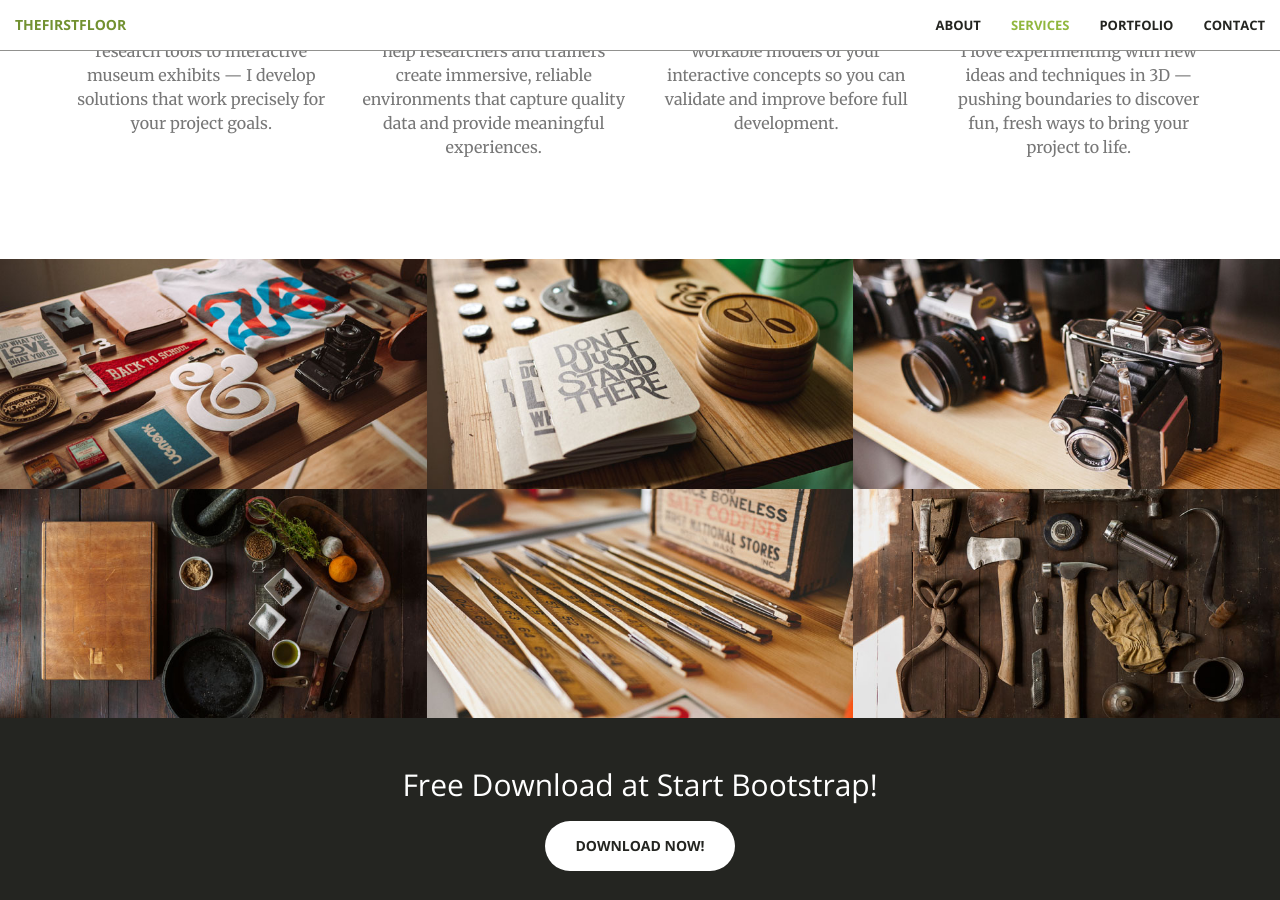
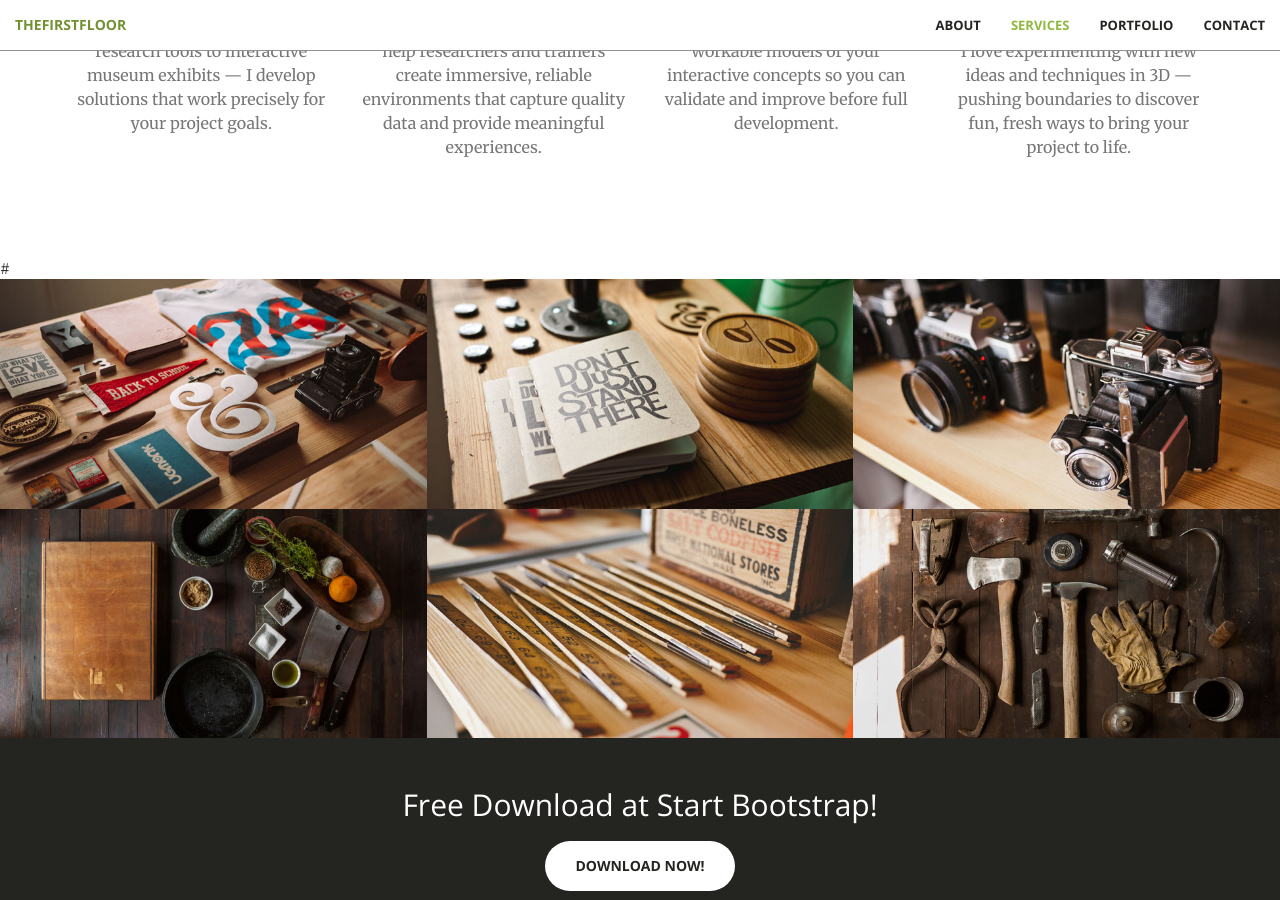
Before and after one commit to thefirstfloor/thefirstfloor.github.io, a Jekyll site: the page built from index.html, in a window 1280 px wide and 900 px high, scrolled down 1710 px. Built offline with Jekyll 4.4.1, drawn with Linux system fonts in a browser that asks for light colours.

Commit message:
does # mean comment

```diff
--- a/_layouts/front.html
+++ b/_layouts/front.html
@@ -8,7 +8,7 @@
   {% include header.html %}
   {% include call-to-action.html %}
   {% include services.html %}
-  {% include portfolio.html %}
+  #{% include portfolio.html %}
   {% include aside.html %}
   {% include contact.html %}
   {% include scripts.html %}
```
